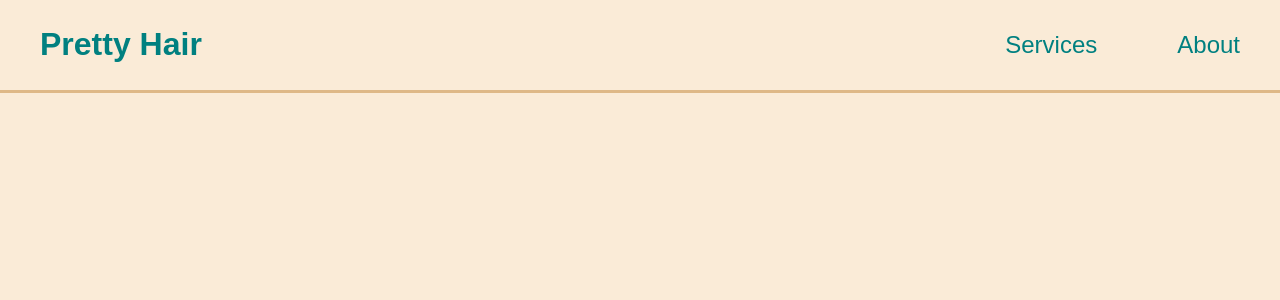
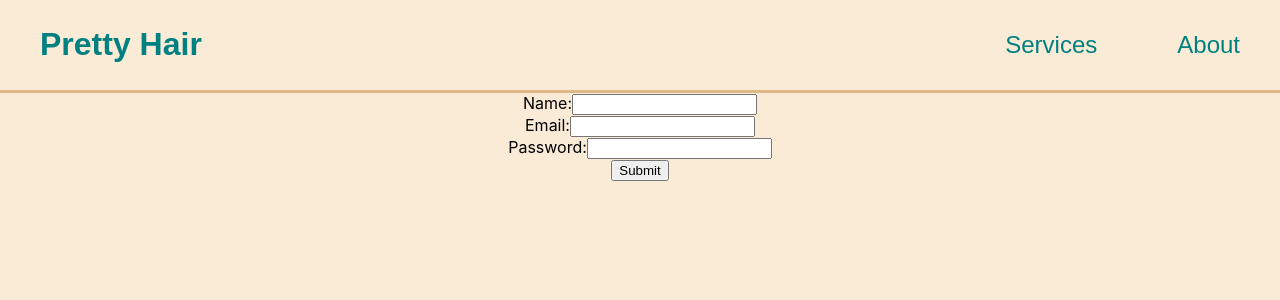
Before and after one commit to DannyNavi/DannyNavi.github.io, a React (Create React App) app in the folder pretty-hair/: page /addclient in a window 1280 px wide. Shown: the top 300 px of the page. Built offline with nearby package versions, Linux system fonts and the light colour scheme; a web font is replaced by a local one.

Commit message:
Added forms and db logic

```diff
--- /dev/null
+++ b/pretty-hair/src/AddClient.js
@@ -0,0 +1,77 @@
+import React from 'react';
+import { useForm } from 'react-hook-form';
+
+const UserForm = () => {
+  const {
+    register,
+    handleSubmit,
+    formState: { errors },
+  } = useForm();
+
+  const onSubmit = async (data) => {
+    try {
+      const response = await fetch('localhost:5000/api/users', {
+        method: 'POST',
+        headers: {
+          'Content-Type': 'application/json',
+        },
+        body: JSON.stringify(data),
+      });
+
+      if (!response.ok) throw new Error('Failed to submit form');
+
+      const result = await response.json();
+      alert('User created successfully!');
+    } catch (error) {
+      console.error('Submission error:', error);
+      alert('Something went wrong.');
+    }
+  };
+
+  return (
+    <form onSubmit={handleSubmit(onSubmit)}>
+      <div>
+        <label>Name:</label>
+        <input
+          type="text"
+          {...register('name', { required: 'Name is required' })}
+        />
+        {errors.name && <p>{errors.name.message}</p>}
+      </div>
+
+      <div>
+        <label>Email:</label>
+        <input
+          type="email"
+          {...register('email', {
+            required: 'Email is required',
+            pattern: {
+              value: /^\S+@\S+$/i,
+              message: 'Invalid email address',
+            },
+          })}
+        />
+        {errors.email && <p>{errors.email.message}</p>}
+      </div>
+
+      <div>
+        <label>Password:</label>
+        <input
+          type="password"
+          {...register('password', {
+            required: 'Password is required',
+            minLength: {
+              value: 6,
+              message: 'Password must be at least 6 characters',
+            },
+          })}
+        />
+        {errors.password && <p>{errors.password.message}</p>}
+      </div>
+
+      <button type="submit">Submit</button>
+    </form>
+  );
+};
+
+export default UserForm;
--- a/pretty-hair/src/App.js
+++ b/pretty-hair/src/App.js
@@ -3,6 +3,7 @@ import './App.css';
 import Logo from './Logo';
 import Home from './Home';
 import ClientBook from './ClientBook';
+import AddClient from './AddClient'
 
 function App() {
   return (
@@ -14,6 +15,7 @@ function App() {
           <Routes>
           <Route path="/" element={<Home />} />
           <Route path="/clientbook" element={<ClientBook/>}/>
+          <Route path="/addclient" element={<AddClient/>}/>
         </Routes>
       </BrowserRouter>
     </div>
--- a/pretty-hair/src/ClientBook.js
+++ b/pretty-hair/src/ClientBook.js
@@ -1,11 +1,32 @@
-import React from "react";
+import React, { useEffect, useState } from 'react'
 import './clientbookstyles.css'
 
 function ClientBook(){
+    const [users, setUsers] = useState([]);
+
+
+    useEffect(() => {
+    fetch('https://dannynavi-github-io.onrender.com/api/clients') // Update this to your actual backend route
+      .then((response) => {
+        if (!response.ok) {
+          throw new Error('Network response was not ok');
+        }
+        return response.json(); // parse JSON from response
+      })
+      .then((data) => {
+        setUsers(data); // set state with user data
+      })
+      .catch((error) => {
+        console.error('Error fetching users:', error);
+      });
+  }, []);
+
 
     return(
         <div className="ClientBookContainer">
-            <h1>Client Book</h1>
+            {users.map((user) => (
+                <h2 key={user._id}>{user.name}</h2>
+            ))}
         </div>
     )
 
--- a/pretty-hair/src/Home.js
+++ b/pretty-hair/src/Home.js
@@ -16,7 +16,7 @@ function Home(){
 
                 </div>
 
-            <div className="opening">
+            {/* <div className="opening">
                 <div className="days">
                     <p>Sunday</p>
                 </div>
@@ -24,7 +24,7 @@ function Home(){
                 <div className="closed">
                     <p>Closed</p>
                 </div>
-            </div>
+            </div> */}
         </div>
     )
 }
```
Also changed, not shown: 2 other files (tests, documents, lock files or other folders).
